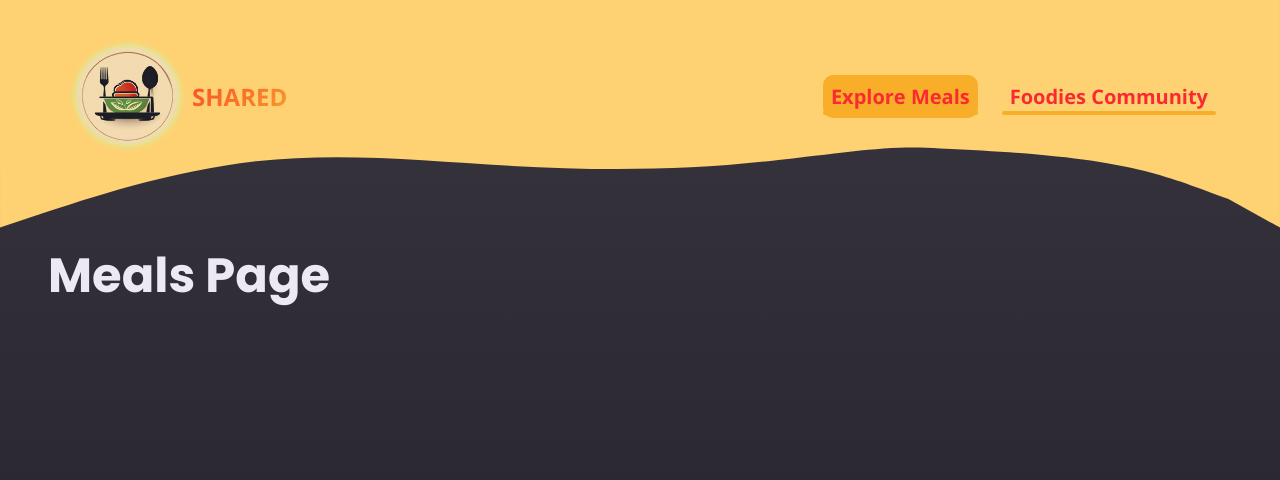
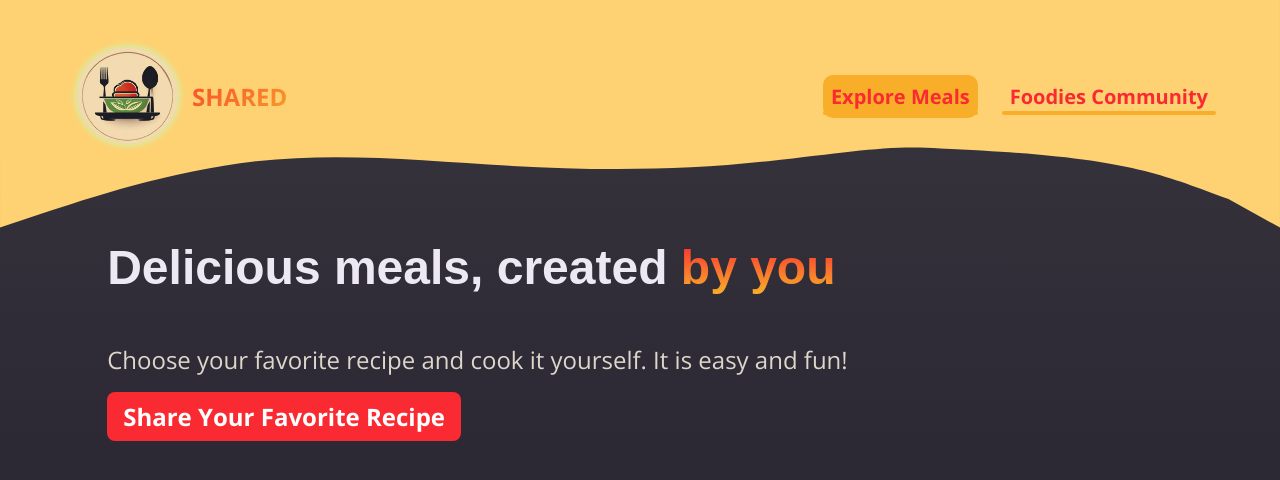
Before and after one commit to dorahs71/next-shared, a Next.js app: page /meals in a window 1280 px wide. Shown: the top 480 px of the page. Built offline with nearby package versions, Linux system fonts and the light colour scheme.

Commit message:
feat: add meal page content

```diff
--- /dev/null
+++ b/app/meals/page.module.css
@@ -0,0 +1,34 @@
+.header {
+    gap: 3rem;
+    margin: 3rem auto 5rem auto;
+    width: 90%;
+    max-width: 75rem;
+    color: #ddd6cb;
+    font-size: 1.5rem;
+}
+
+.header h1 {
+    font-family: 'Montserrat', sans-serif;
+}
+
+.highlight {
+    background: linear-gradient(#f92a31, #f9ae2a);
+    background-clip: text;
+    -webkit-background-clip: text;
+    -webkit-text-fill-color: transparent;
+}
+
+.header p {
+    margin: 0;
+}
+
+.cta a {
+    display: inline-block;
+    margin-top: 1rem;
+    padding: 0.5rem 1rem;
+    border-radius: 0.5rem;
+    background: #f92a31;
+    color: #ffffff;
+    font-weight: bold;
+    text-decoration: none;
+}
--- a/app/meals/page.tsx
+++ b/app/meals/page.tsx
@@ -1,3 +1,20 @@
+import Link from 'next/link';
+
+import styles from './page.module.css';
+
 export default function MealsPage() {
-  return <h1>Meals Page</h1>;
+  return (
+    <>
+      <header className={styles.header}>
+        <h1>
+          Delicious meals, created <span className={styles.highlight}>by you</span>
+        </h1>
+        <p>Choose your favorite recipe and cook it yourself. It is easy and fun!</p>
+        <p className={'cta'}>
+          <Link href="/meals/share">Share Your Favorite Recipe</Link>
+        </p>
+      </header>
+      <main className={styles.main}></main>
+    </>
+  );
 }
```
